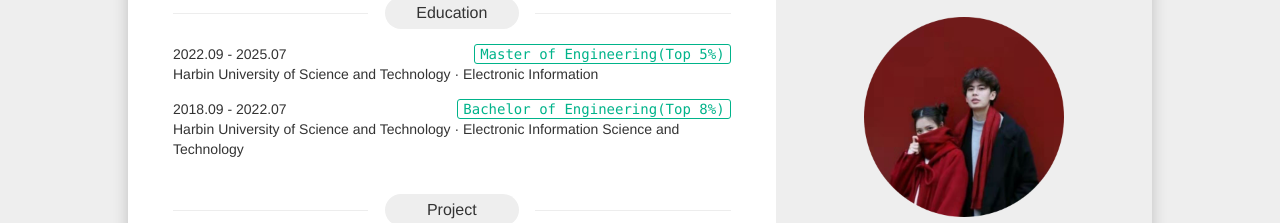
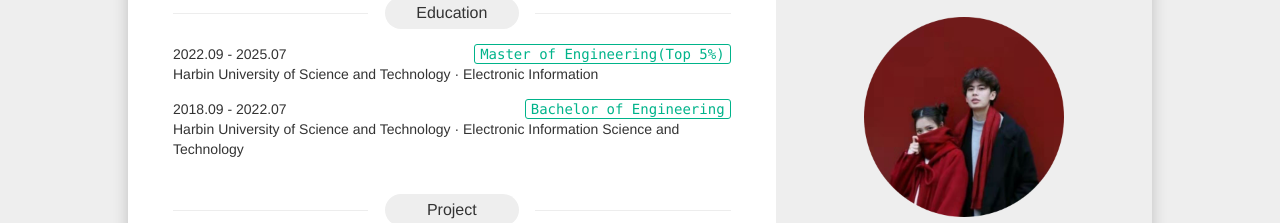
Before and after one commit to blog-chenghua/resume, a website: page index_en.html in a window 1280 px wide. Shown: the part 98-321 px from the top of the page. Drawn offline with Linux system fonts and the light colour scheme.

Commit message:
Update index_en.html

```diff
--- a/index_en.html
+++ b/index_en.html
@@ -35,7 +35,7 @@
                     <div class=item>
                         <header class=item-hd>
                             <span class=item-time>2018.09 - 2022.07</span>
-                            <a class="btn item-more" href=# target=_blank>Bachelor of Engineering(Top 8%)</a>
+                            <a class="btn item-more" href=# target=_blank>Bachelor of Engineering</a>
                             <h3 class=item-name>Harbin University of Science and Technology · Electronic Information Science and Technology</h3>
                         </header>
                     </div>
```
